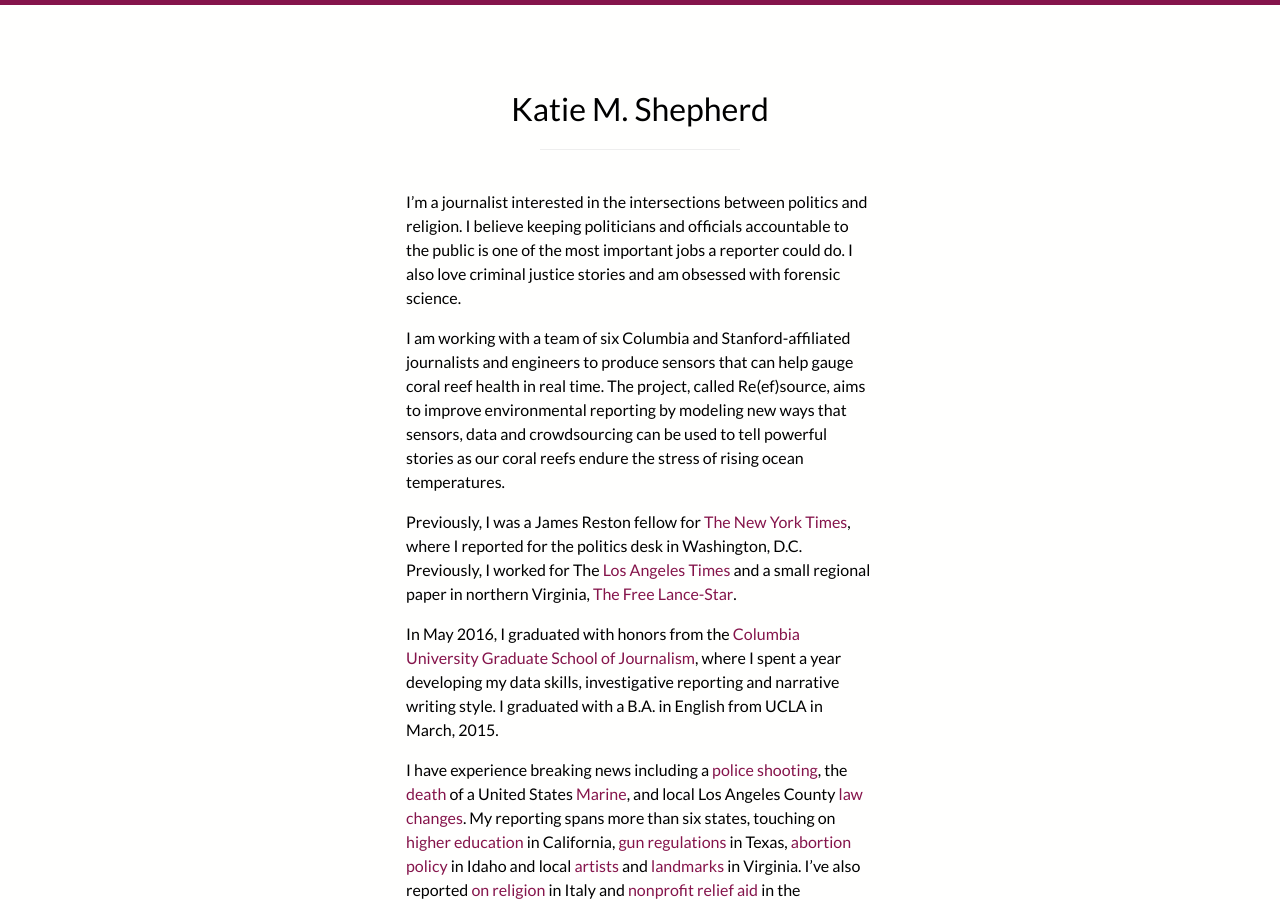
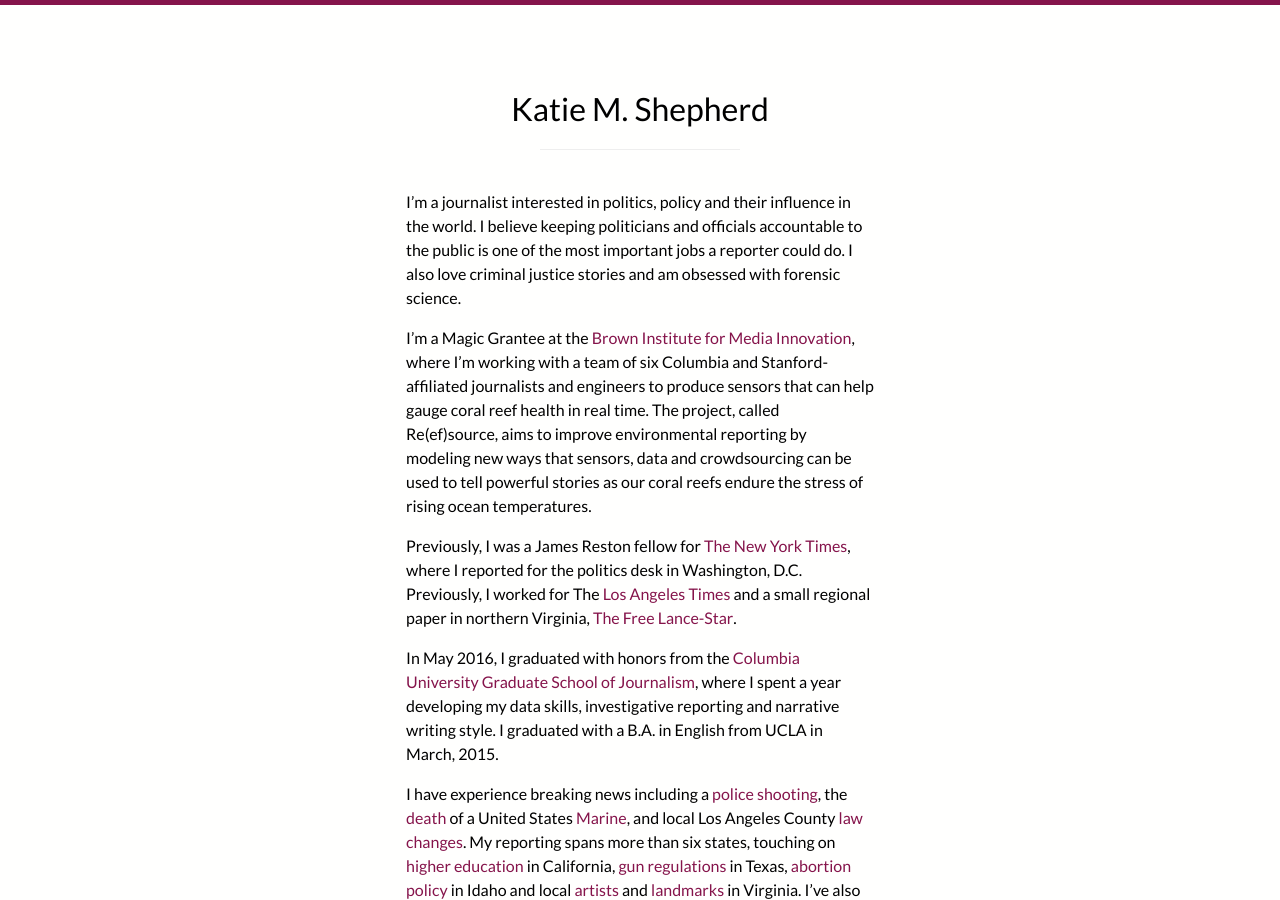
Before and after one commit to ksheps/ksheps.github.io, a Jekyll site: the page built from index.md, in a window 1280 px wide and 900 px high. Built offline with Jekyll 4.4.1, drawn with Linux system fonts in a browser that asks for light colours.

Commit message:
Update index.md

```diff
--- a/index.md
+++ b/index.md
@@ -6,9 +6,9 @@ layout: base
 
 ---
 
-I'm a journalist interested in the intersections between politics and religion. I believe keeping politicians and officials accountable to the public is one of the most important jobs a reporter could do. I also love criminal justice stories and am obsessed with forensic science.
+I'm a journalist interested in politics, policy and their influence in the world. I believe keeping politicians and officials accountable to the public is one of the most important jobs a reporter could do. I also love criminal justice stories and am obsessed with forensic science.
 
-I am working with a team of six Columbia and Stanford-affiliated journalists and engineers to produce sensors that can help gauge coral reef health in real time. The project, called Re(ef)source, aims to improve environmental reporting by modeling new ways that sensors, data and crowdsourcing can be used to tell powerful stories as our coral reefs endure the stress of rising ocean temperatures.
+I'm a Magic Grantee at the [Brown Institute for Media Innovation](http://brown.columbia.edu/people), where I'm working with a team of six Columbia and Stanford-affiliated journalists and engineers to produce sensors that can help gauge coral reef health in real time. The project, called Re(ef)source, aims to improve environmental reporting by modeling new ways that sensors, data and crowdsourcing can be used to tell powerful stories as our coral reefs endure the stress of rising ocean temperatures.
 
 Previously, I was a James Reston fellow for [The New York Times](//nytimes.com), where I reported for the politics desk in Washington, D.C. Previously, I worked for The [Los Angeles Times](//latimes.com) and a small regional paper in northern Virginia, [The Free Lance-Star](//fredericksburg.com).
 
```
